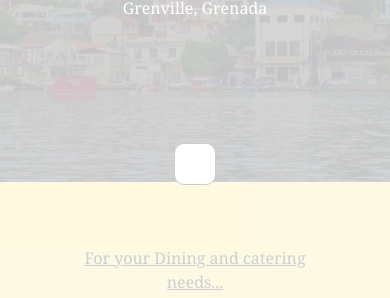
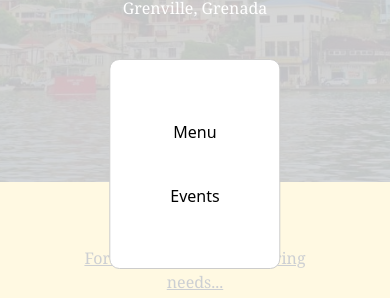
Before and after one commit to kirran01/restaurant, a React (Vite) app: page / in a window 390 px wide. Both pictures are taken after a click on the item 64 px from the left and 28 px from the top of the page. Shown: the part 258-556 px from the top of the page. Built offline with nearby package versions, Linux system fonts and the light colour scheme.

Commit message:
mobile nav

```diff
--- a/src/components/mobilenav.jsx
+++ b/src/components/mobilenav.jsx
@@ -1,8 +1,16 @@
-const Mobilenav = () => {
+import { Link } from 'react-router-dom';
+import Modal from 'react-modal';
+
+const Mobilenav = ({closeModal}) => {
     return (
-        <nav>
-
-        </nav>
+        <div className='flex flex-col text-center p-5'>
+            <ul>
+                <div className='flex flex-col'>
+                    <Link className='m-5' to={'/menu'} onClick={closeModal}>Menu</Link>
+                    <Link className='m-5' to={'/events'} onClick={closeModal}>Events</Link>
+                </div>
+            </ul>
+        </div>
     );
 }
 
--- a/src/pages/home.jsx
+++ b/src/pages/home.jsx
@@ -33,7 +33,7 @@ const Home = () => {
                     <p className='underline text-md lg:text-2xl md:text-3xl text-center'>Hours of service and Location</p>
                 </div>
                 <div className='flex flex-row flex-wrap items-center justify-center p-4 pt-12'>
-                    <div className='flex flex-col items-center p-4'>
+                    <div className='flex flex-col items-center justify-center p-4'>
                         <p>Wednesday-Saturday - 12pm to 9:30pm</p>
                         <p>Sunday - 12pm to 6:30pm</p>
                     </div>
```
